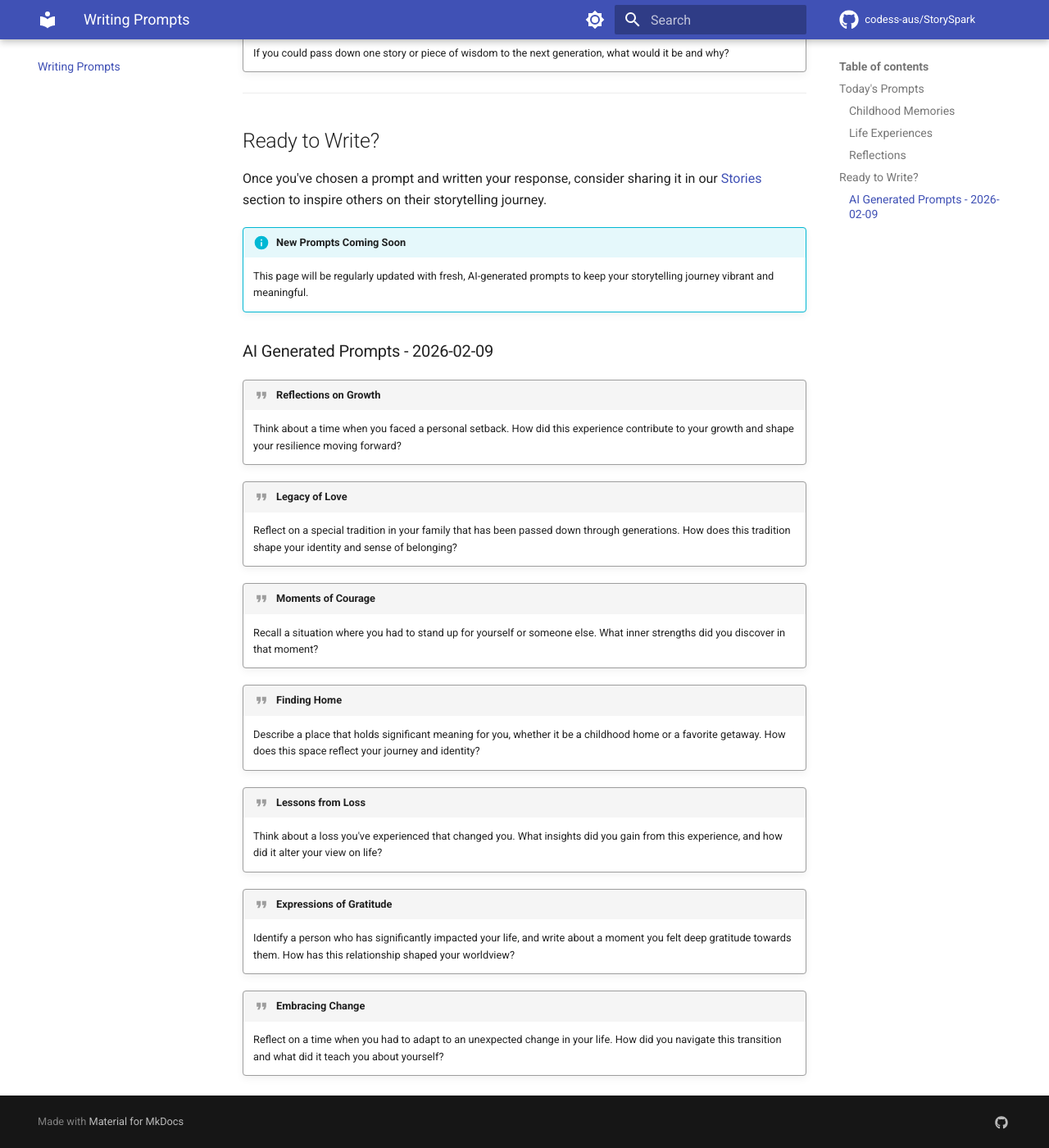
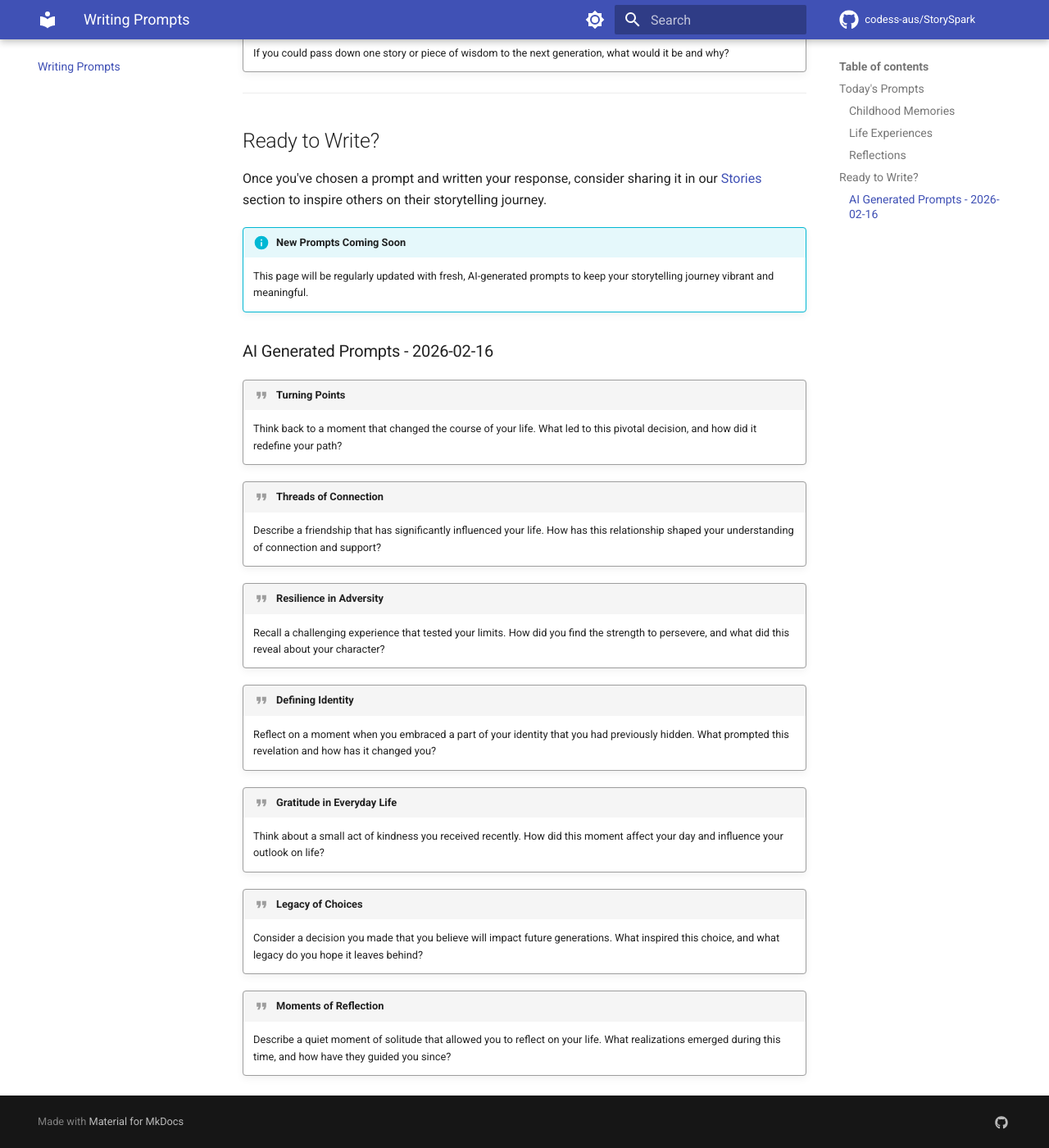
Before and after one commit to codess-aus/StorySpark, an MkDocs documentation site: the page built from docs/prompts.md, in a window 1280 px wide and 1400 px high, scrolled down 1717 px. Shown: the whole window at 82% size. Built offline with MkDocs 1.6.1 and Material for MkDocs 9.7.7, drawn with Linux system fonts in a browser that asks for light colours; comment, search, counter and statistics services are not loaded.

Commit message:
chore: add AI-generated prompts 2026-02-16

```diff
--- a/docs/prompts.md
+++ b/docs/prompts.md
@@ -54,27 +54,27 @@ Once you've chosen a prompt and written your response, consider sharing it in ou
 
 <!-- AI-GENERATED-PROMPTS:START -->
 
-### AI Generated Prompts - 2026-02-09
+### AI Generated Prompts - 2026-02-16
 
-!!! quote "Reflections on Growth"
-    Think about a time when you faced a personal setback. How did this experience contribute to your growth and shape your resilience moving forward?
+!!! quote "Turning Points"
+    Think back to a moment that changed the course of your life. What led to this pivotal decision, and how did it redefine your path?
 
-!!! quote "Legacy of Love"
-    Reflect on a special tradition in your family that has been passed down through generations. How does this tradition shape your identity and sense of belonging?
+!!! quote "Threads of Connection"
+    Describe a friendship that has significantly influenced your life. How has this relationship shaped your understanding of connection and support?
 
-!!! quote "Moments of Courage"
-    Recall a situation where you had to stand up for yourself or someone else. What inner strengths did you discover in that moment?
+!!! quote "Resilience in Adversity"
+    Recall a challenging experience that tested your limits. How did you find the strength to persevere, and what did this reveal about your character?
 
-!!! quote "Finding Home"
-    Describe a place that holds significant meaning for you, whether it be a childhood home or a favorite getaway. How does this space reflect your journey and identity?
+!!! quote "Defining Identity"
+    Reflect on a moment when you embraced a part of your identity that you had previously hidden. What prompted this revelation and how has it changed you?
 
-!!! quote "Lessons from Loss"
-    Think about a loss you've experienced that changed you. What insights did you gain from this experience, and how did it alter your view on life?
+!!! quote "Gratitude in Everyday Life"
+    Think about a small act of kindness you received recently. How did this moment affect your day and influence your outlook on life?
 
-!!! quote "Expressions of Gratitude"
-    Identify a person who has significantly impacted your life, and write about a moment you felt deep gratitude towards them. How has this relationship shaped your worldview?
+!!! quote "Legacy of Choices"
+    Consider a decision you made that you believe will impact future generations. What inspired this choice, and what legacy do you hope it leaves behind?
 
-!!! quote "Embracing Change"
-    Reflect on a time when you had to adapt to an unexpected change in your life. How did you navigate this transition and what did it teach you about yourself?
+!!! quote "Moments of Reflection"
+    Describe a quiet moment of solitude that allowed you to reflect on your life. What realizations emerged during this time, and how have they guided you since?
 
 <!-- AI-GENERATED-PROMPTS:END -->
```
